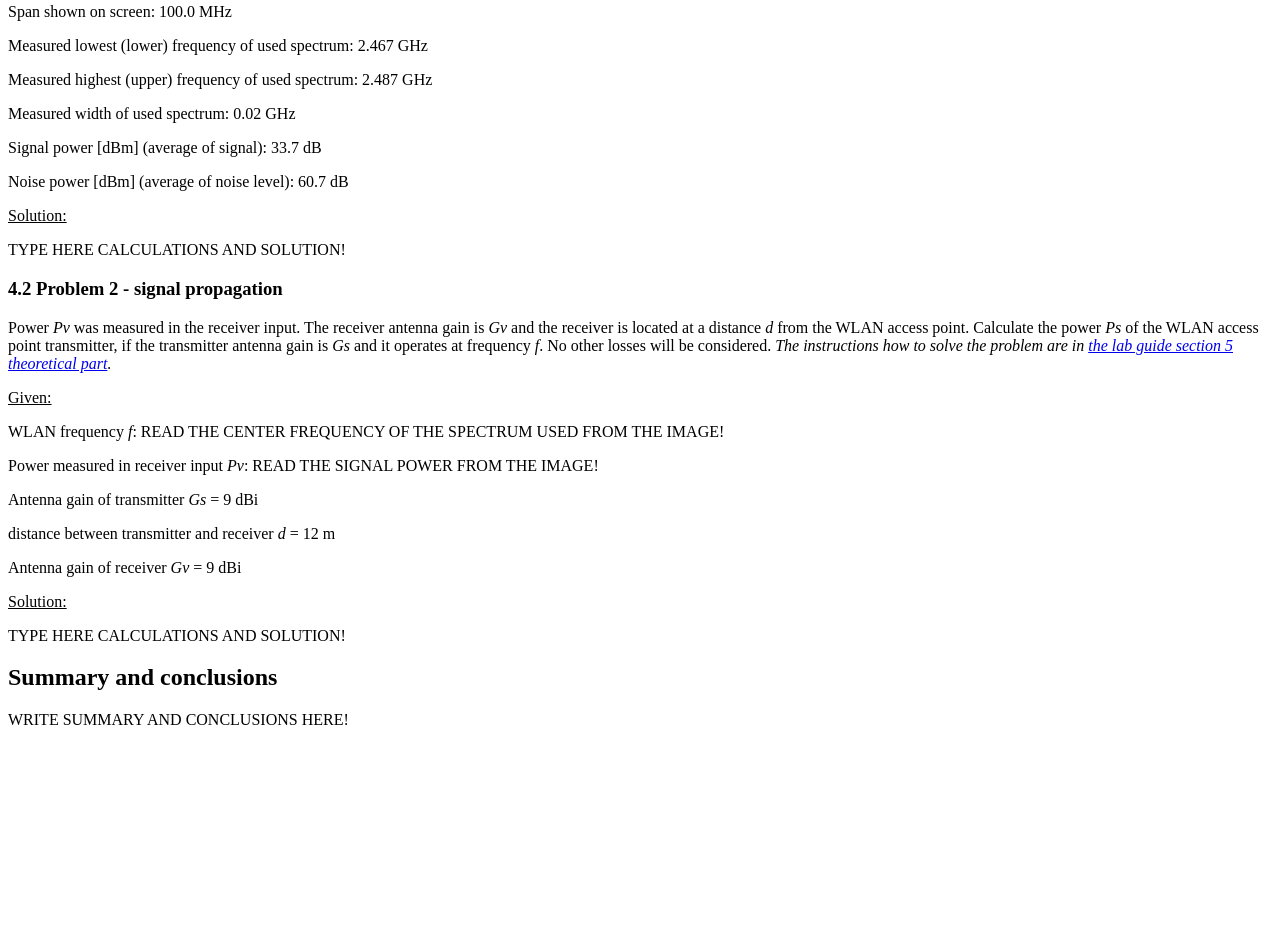
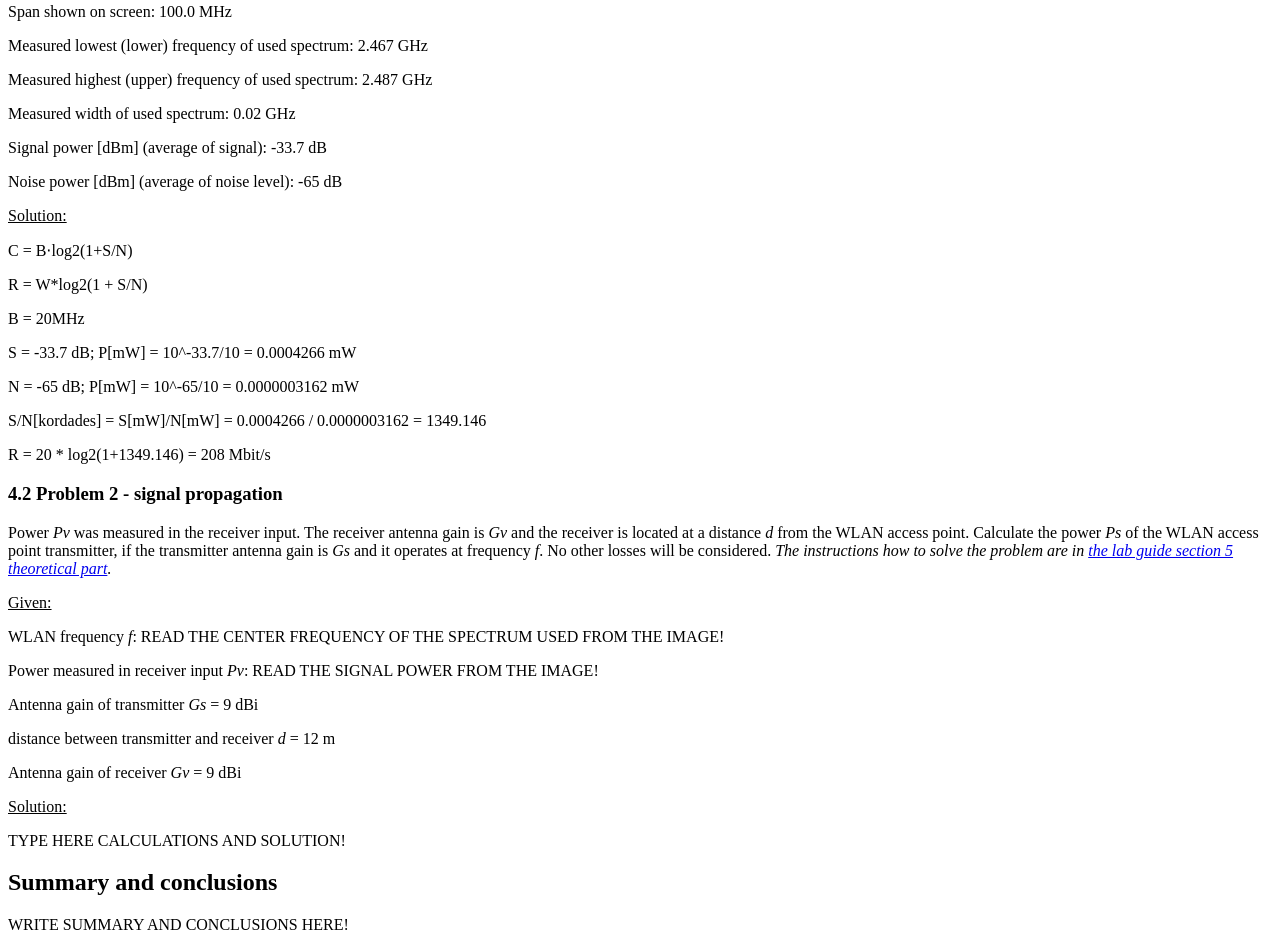
Before and after one commit to anngulo/lab4, a plain HTML site: page index.html in a window 1280 px wide. Shown: the part 6107-7044 px from the top of the page. Before the commit the page ends 6852 px from the top, so only its background shows below. Drawn offline with Linux system fonts and the light colour scheme.

Commit message:
Update index.html

```diff
--- a/index.html
+++ b/index.html
@@ -166,12 +166,31 @@ This is the image of results in the lab.
 <p>Measured lowest (lower) frequency of used spectrum: 2.467 GHz
 <p>Measured highest (upper) frequency of used spectrum: 2.487 GHz
 <p>Measured width of used spectrum: 0.02 GHz
-<p>Signal power [dBm] (average of signal): 33.7 dB
-<p>Noise power [dBm] (average of noise level): 60.7 dB
+<p>Signal power [dBm] (average of signal): -33.7 dB
+<p>Noise power [dBm] (average of noise level): -65 dB
 <p>
 <u>Solution:</u>
 <p>
-TYPE HERE CALCULATIONS AND SOLUTION!
+C = B⋅log2(1+S/N)
+<p>
+<p>
+R = W*log2(1 + S/N)
+<p>
+<p>
+B = 20MHz
+<p>
+<p>
+S = -33.7 dB; P[mW] = 10^-33.7/10 = 0.0004266 mW
+<p>
+<p>
+N = -65 dB; P[mW] = 10^-65/10 = 0.0000003162 mW
+<p>
+<p>
+S/N[kordades] = S[mW]/N[mW] = 0.0004266 / 0.0000003162  = 1349.146
+<p>
+<p>
+R = 20 * log2(1+1349.146) =  208 Mbit/s
+<p>
 
 <h3>4.2 Problem 2 - signal propagation</h3>
 <p>
```
